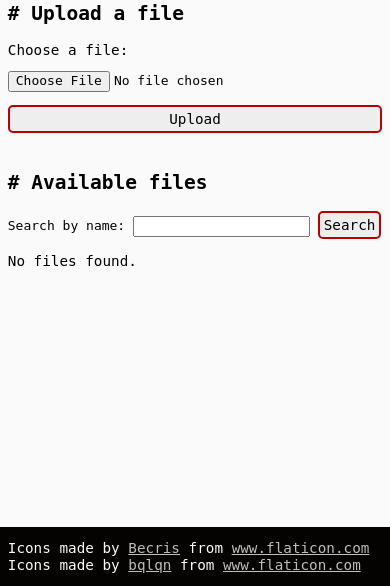
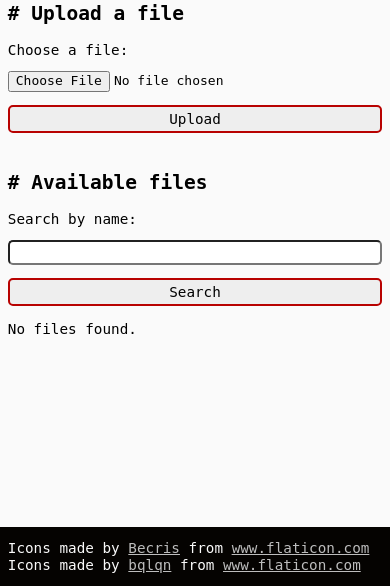
Before and after one commit to alcoholic-otters/filesofotters, a Django app: page /filesharing/ in a window 390 px wide. Shown: the part 258-844 px from the top of the page. Run offline with Django 3.2, Linux system fonts and the light colour scheme; the visitor is signed in with stand-in values (Sample User, id 1); data that the repository does not hold is empty.

Commit message:
Style the search bar

```diff
--- a/filesharing/static/filesharing/css/index.css
+++ b/filesharing/static/filesharing/css/index.css
@@ -27,6 +27,17 @@ section {
     font-size: 1.1em;
 }
 
+#search-form label {
+    font-size: 1.1em;
+}
+
+.search-bar {
+    border-radius: 5px;
+    font-size: 1.1em;
+    height: 1rem;
+    padding: .3rem;
+}
+
 .file-list {
     padding: 0;
     list-style-type: none;
@@ -37,7 +48,7 @@ section {
     display: grid;
     grid-template-columns: 75% 12.5% 6.25% 6.25%;
     align-items: center;
-    padding: .1rem .5rem;
+    padding: .1rem auto;
     margin-top: .5rem;
 }
 
@@ -219,4 +230,10 @@ section {
         grid-template-columns: repeat(auto-fit, minmax(320px, 1fr));
         grid-gap: 1rem;
     }
+
+    #search-form {
+        display: grid;
+        grid-template-columns: repeat(auto-fit, minmax(320px, 1fr));
+        grid-gap: 1rem;
+    }
 }
--- a/filesharing/templates/filesharing/index.html
+++ b/filesharing/templates/filesharing/index.html
@@ -53,10 +53,10 @@
     <section>
       <h2># Available files</h2>
 
-      <form method="post" action="{% url 'filesharing:search' %}">
+      <form id="search-form" method="post" action="{% url 'filesharing:search' %}">
         {% csrf_token %}
         <label for="search">Search by name:</label>
-        <input type="text" name="search">
+        <input class="search-bar" type="text" name="search">
         <input class="submit-button" type="submit" value="Search">
       </form>
 
```
